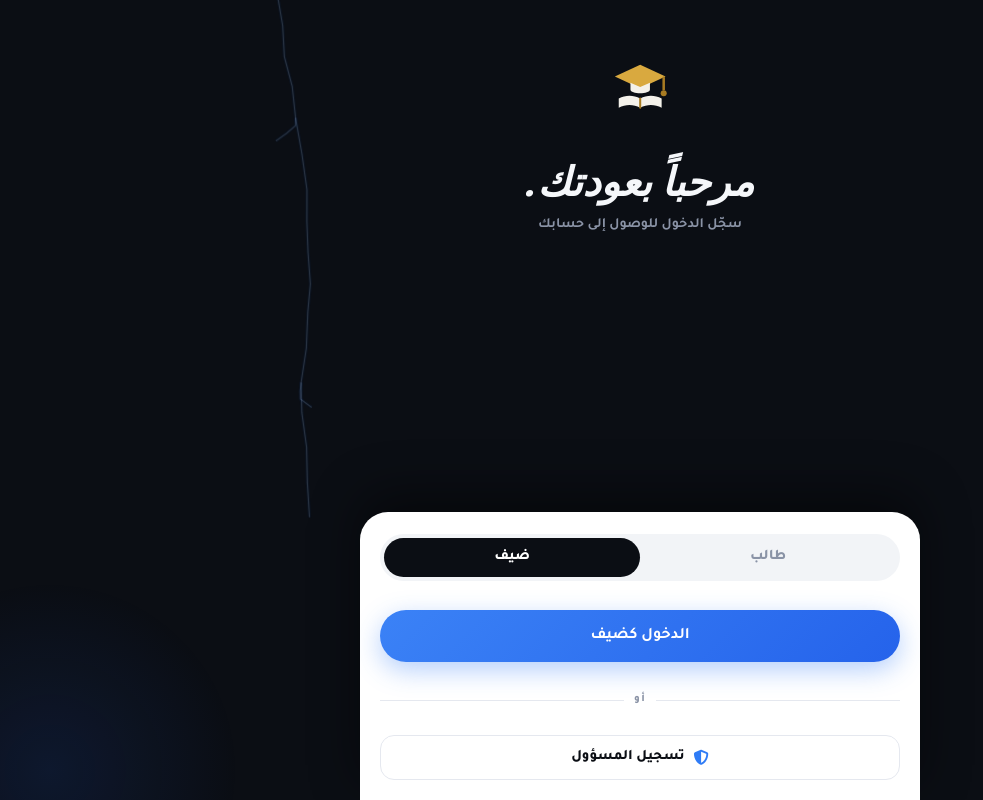
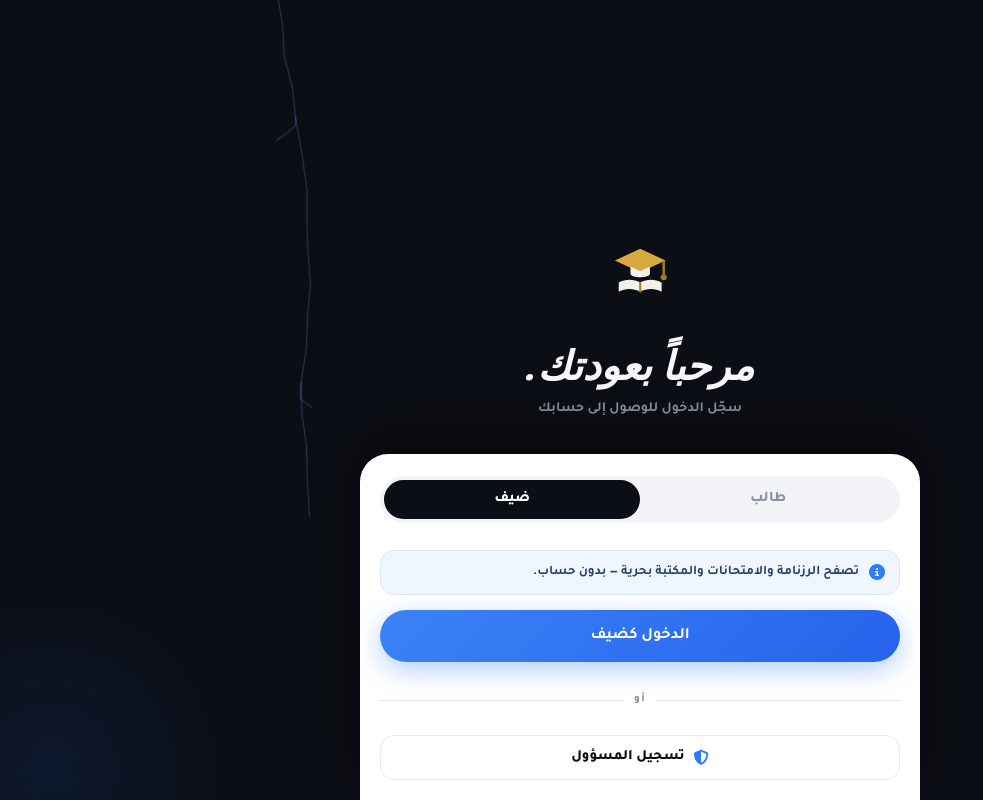
Before and after one commit to Guelma-Dev/university-portal, a website: page index.html in a window 1280 px wide. Both pictures are taken after a click on the tab "ضيف". Shown: the whole page, without its empty margins (0-983 px from the left). Drawn offline with Linux system fonts and the light colour scheme; no server answers.

Commit message:
fix: guest mode layout — brand hugs the sheet + guest info note (no mid-screen hole) — preview 1.4.51 (67)

```diff
--- a/css/nova.css
+++ b/css/nova.css
@@ -300,6 +300,18 @@ body.native-app .bottom-nav .bn-inner {
 .df-seg-btn { position: relative; z-index: 1; border: none; background: none; padding: 11px 0; font-weight: 800; font-size: .92rem; color: #8A93A6; cursor: pointer; border-radius: 999px; }
 .df-seg-btn.on { color: #fff; }
 #landing-page.guest .login-form .input-group, #landing-page.guest .df-keeprow { display: none; }
+/* guest mode: the short sheet would leave a huge dark hole mid-screen —
+   group the brand WITH the sheet at the bottom and explain the mode */
+#landing-page.guest .login-card { justify-content: flex-end; }
+#landing-page.guest .login-brand { padding-top: clamp(18px, 5vh, 44px); padding-bottom: 8px; }
+.df-guest-note { display: none; }
+#landing-page.guest .df-guest-note {
+    display: flex; align-items: center; gap: 10px;
+    background: #F0F6FF; border: 1px solid #D6E6FF; border-radius: 14px;
+    padding: 12px 14px; margin: -2px 0 2px;
+}
+.df-guest-note i { color: #2F7CF6; flex: 0 0 auto; }
+.df-guest-note span { font-size: .82rem; font-weight: 700; color: #23406b; line-height: 1.5; }
 /* fields on white */
 .df-sheet .input-group label { color: #0B0E14 !important; }
 .df-sheet .input-group input {
--- a/index.html
+++ b/index.html
@@ -107,6 +107,10 @@
                         <span class="df-seg-thumb"></span>
                         <button type="button" class="df-seg-btn on" data-mode="student" role="tab">طالب</button>
                         <button type="button" class="df-seg-btn" data-mode="guest" role="tab">ضيف</button>
+                    </div>
+                    <div class="df-guest-note">
+                        <i class="fas fa-circle-info"></i>
+                        <span>تصفح الرزنامة والامتحانات والمكتبة بحرية — بدون حساب.</span>
                     </div>
                     <div class="input-group">
                         <label for="login-reg">رقم التسجيل الجامعي</label>
```
